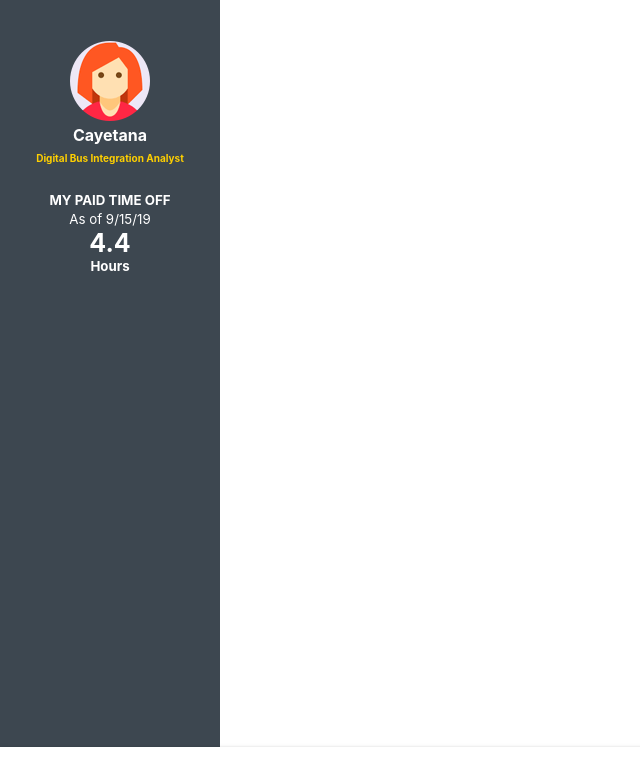
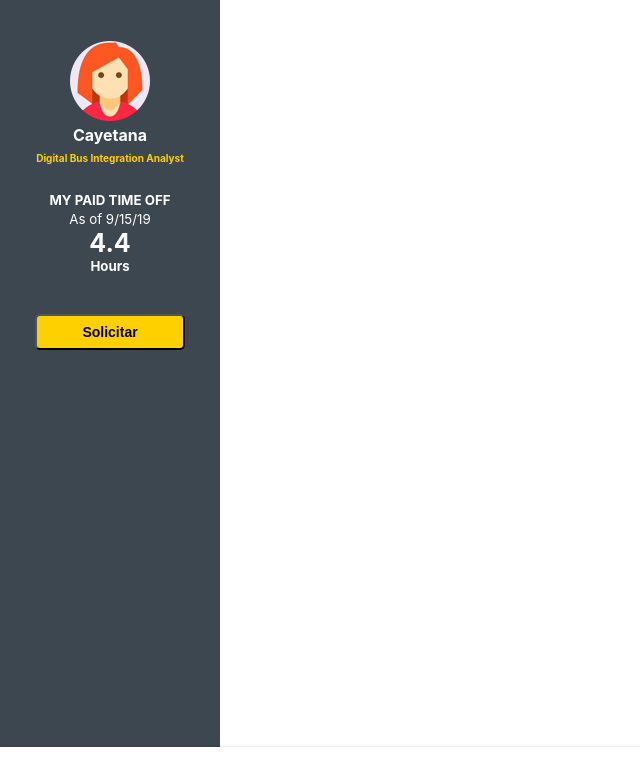
Before and after one commit to luzagm/g-m4-AquaSquad, a React (Create React App) app: page /#/user in a window 1280 px wide. Shown: the top 765 px of the page, without its empty margins (0-640 px from the left). Built offline with nearby package versions, Linux system fonts and the light colour scheme.

Commit message:
add button component

```diff
--- a/src/components/App.js
+++ b/src/components/App.js
@@ -3,8 +3,10 @@ import { Route, Switch } from "react-router-dom";
 import "../stylesheets/core/variables.scss";
 import UserList from "./user/User";
 //copiar estos dos para aside
+import Button from "./Button";
 import doll from "../images/doll.png";
 import "../stylesheets/components/AsideBar.scss";
+import "../stylesheets/components/Button.scss";
 //para aside
 
 class App extends React.Component {
@@ -21,7 +23,8 @@ class App extends React.Component {
           </div>
           <div className="asidebar__time">4.4</div>
           <h5>Hours</h5>
-          {/* <button>Solicitar</button> */}
+
+          <Button />
         </div>
 
         <main>
--- a/src/components/Button.js
+++ b/src/components/Button.js
@@ -0,0 +1,8 @@
+import React from "react";
+import "../stylesheets/components/Button.scss";
+
+const Button = props => {
+  return <button className="btn">Solicitar</button>;
+};
+
+export default Button;
--- /dev/null
+++ b/src/stylesheets/components/Button.scss
@@ -0,0 +1,10 @@
+.btn {
+  width: 150px;
+  height: 36px;
+  border-radius: 5px;
+  background-color: #ffd000;
+  color: black;
+  font-size: 14px;
+  font-weight: 600;
+  margin-top: 40px;
+}
```
